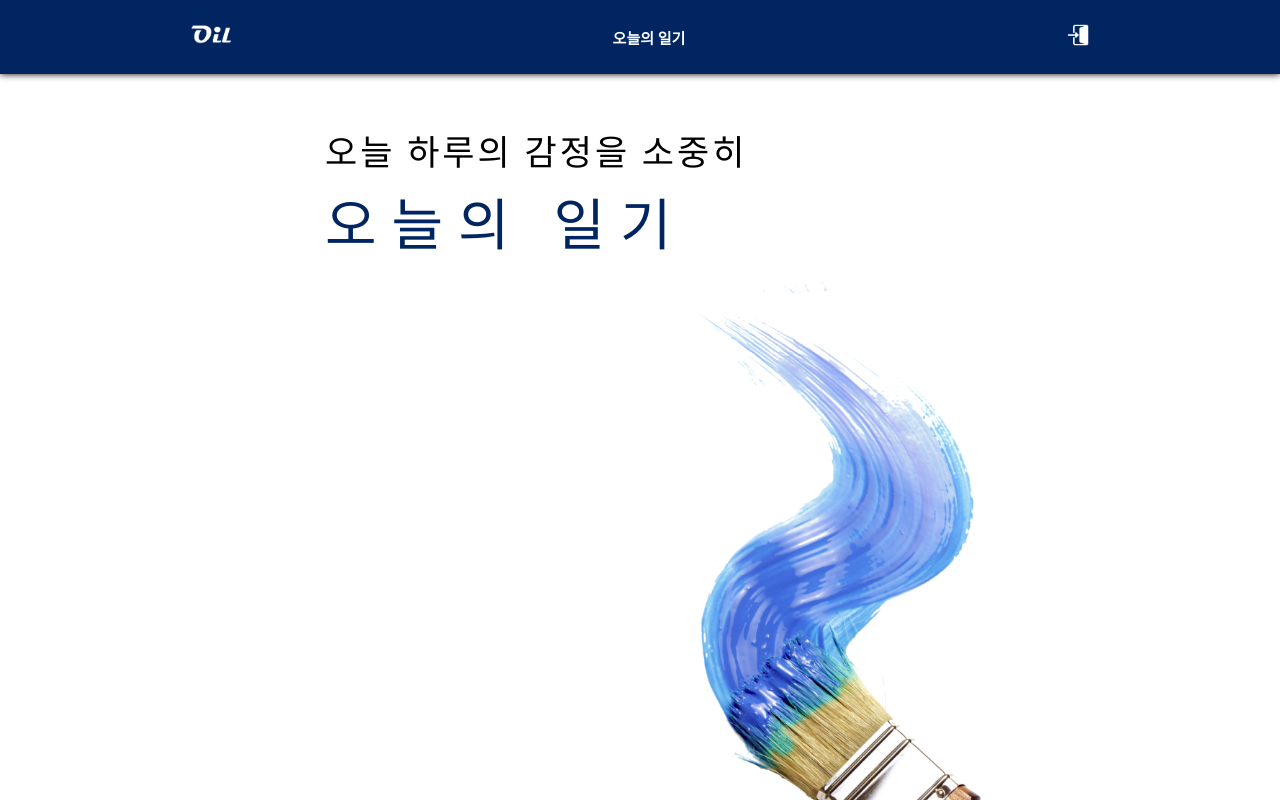
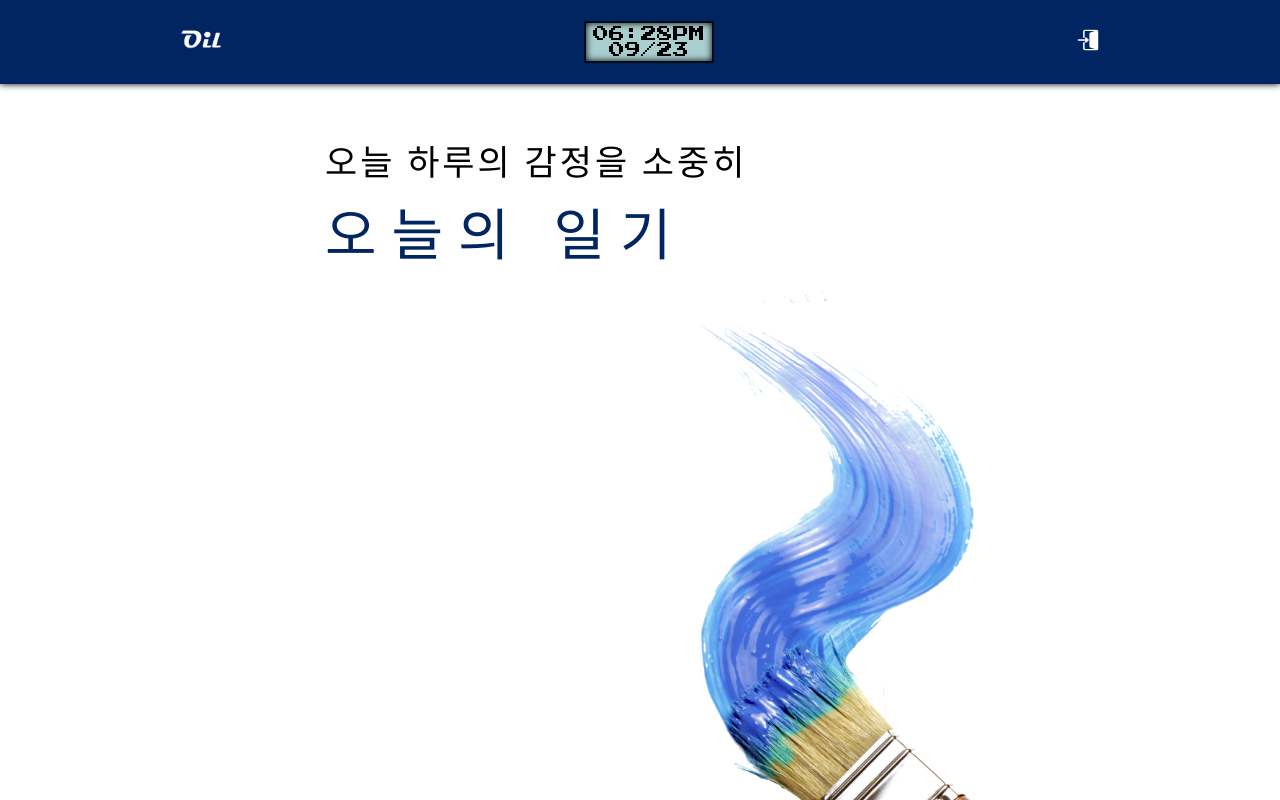
Before and after one commit to leejaeyun159/OilReactFront, a React (Create React App) app: page / in a window 1280 px wide. Shown: the top 800 px of the page. Built offline with nearby package versions, Linux system fonts and the light colour scheme; a web font is replaced by a local one.

Commit message:
MarkUP Update AND Router Transition

```diff
--- a/src/App.css
+++ b/src/App.css
@@ -1,11 +1,15 @@
-@import url('https://fonts.googleapis.com/css2?family=Gothic+A1:wght@100;300;500;700&family=Noto+Serif+KR:wght@200;400;500;700&family=Oswald:wght@700&display=swap');
+@import url('https://fonts.googleapis.com/css2?family=Gothic+A1:wght@100;300;500;700&family=Inconsolata:wght@200;300&family=Noto+Serif+KR:wght@200;400;500;700&family=Orbitron:wght@400;500&family=Oswald:wght@700&family=Press+Start+2P&family=Righteous&display=swap');
 @import url('https://cdn.jsdelivr.net/gh/orioncactus/pretendard/dist/web/static/pretendard.css');
 *{
     font-family: 'Pretendard';
     /* font-family: 'Gothic A1', sans-serif; */
     /* font-family: 'Noto Serif KR', serif;
-    font-family: 'Oswald', sans-serif; */
+    font-family: 'Oswald', sans-serif;
+    font-family: 'Inconsolata', monospace;*/
+    /*font-family: 'Orbitron', sans-serif;*/
+
 }
+
 /*
 Gothic A1
 Thin 100
@@ -22,18 +26,24 @@ Bold 700 */
 /* Oswald
 Bold 700 */
 
+/*'Inconsolata',
+200
+300*/
+
 #root {
     --maincolor: #002560;
     --semiSilver: #DBDBDB;
     --backBlue: #e6eefb;
 
+
 }
 
-#contentPage {
+.contentPage {
     width:100%;
     min-height: 100vh;
     max-width: 700px;
     margin: 0 auto;
+    position: relative;
 }
 html,body{
     margin:0;
@@ -43,3 +53,31 @@ body {
     padding-right: 0 !important;
     /* modal 창 띄웠을 때 오류 방지 */
 }
+
+.page{
+    position: absolute;
+    left: 15px;
+    right: 15px;
+}
+
+.page-enter {
+    opacity: 0;
+    transform: scale(0.1);
+}
+
+.page-enter-active {
+    opacity: 1;
+    transform: scale(1);
+    transition: opacity 500ms, transform 500ms;
+}
+
+.page-exit {
+    opacity: 1;
+    transform: scale(1);
+}
+
+.page-exit-active {
+    opacity: 0;
+    transform: scale(0.1);
+    transition: opacity 500ms, transform 500ms;
+}
--- a/src/App.js
+++ b/src/App.js
@@ -1,7 +1,7 @@
 import './App.css';
-import React, { useContext } from 'react';
-import { Nav, Footer } from './UI';
-import { Route, Routes, BrowserRouter, Navigate } from "react-router-dom";
+import React, { useContext,useState } from 'react';
+import { Nav, Footer, Clock } from './UI';
+import { Route, Routes, Navigate, useLocation } from "react-router-dom";
 import Calendar from './components/Calendar';
 import DetailGraph from './components/DetailGraph';
 import FindPassword from './components/FindPassword';
@@ -14,39 +14,53 @@ import FindPasswordSend from './components/FindPasswordSend';
 import FAQ from './components/FAQ';
 import DeleteAccount from './components/DeleteAccount'
 import AuthContext from './store/oil-context';
+import { CSSTransition, TransitionGroup } from 'react-transition-group';
 
 const App =()=>{
   const authCtx = useContext(AuthContext);
   const isLoggedIn = authCtx.isLoggedIn
+  const location = useLocation();
+
+  const [turnOn, setTurnOn] = useState(false);
+  const clockLight = () =>{
+    setTurnOn(!turnOn);
+    console.log(turnOn)
+  }
   return (
-    <BrowserRouter>
-      <Nav pageTitle="오늘의 일기" />
-      <div id="contentPage">
+    <>
+    <Nav navClock={<Clock lightOn={turnOn} />}/>
+            <TransitionGroup component="div" className="contentPage">
+              <CSSTransition key ={location.pathname} timeout={500} classNames="page" unmountOnExit>
                 <Routes>
                   {!isLoggedIn && <Route path="/findPw" element={<FindPasswordSend />} />}
-          {!isLoggedIn && <Route exact path="/" element={<InitialPage />} /> }
-          {!isLoggedIn && <Route path="/login" element={<Login />} /> }
-          {!isLoggedIn && <Route path="/register" element={<Register />} /> }
+                  {!isLoggedIn && <Route exact path="/" element={<InitialPage />} />}
+                  {!isLoggedIn && <Route path="/login" element={<Login />} />}
+                  {!isLoggedIn && <Route path="/register" element={<Register />} />}
                   {/* 인증 안했을 시에 나오는 창 */}
 
                   {isLoggedIn && <Route path="/authfindPw" element={<FindPasswordSend />} />}
                   {isLoggedIn && <Route path="/changePw" element={<FindPassword />} />}
                   {isLoggedIn && <Route path="/calendar" element={<Calendar />} />}
                   {isLoggedIn && <Route path="/diarydetail" element={<DetailGraph />} />}
-          {isLoggedIn && <Route path="/mainFeed" element={<MainFeed />} />}
+                  {isLoggedIn && <Route path="/mainFeed" element={<MainFeed fn={clockLight}/>} />}
                   {isLoggedIn && <Route path="/search" element={<SearchingPage />} />}
                   {isLoggedIn && <Route path="/faq" element={<FAQ />} />}
                   {isLoggedIn && <Route path="/delAccount" element={<DeleteAccount />} />}
                   {/* 인증했을 시에 나오는 창 */}
 
-          <Route path="/*"
-          element={isLoggedIn?
-          <Navigate to ="/mainFeed" replace={true}/>
-          :<Navigate to ="/login" replace={true}/>}/>
+                  <Route
+                    path="/*"
+                    element={
+                      isLoggedIn
+                      ? <Navigate to="/mainFeed" replace={true} />
+                      : <Navigate to="/login" replace={true} />
+                    }
+                    />
               </Routes>
-      </div>
+            </CSSTransition>
+          </TransitionGroup>
           <Footer />
-    </BrowserRouter>
+          </>
   );
 }
 
--- a/src/MUI/FloatingActionButton.js
+++ b/src/MUI/FloatingActionButton.js
@@ -5,10 +5,14 @@ import AddIcon from "@mui/icons-material/Add";
 
 export default function FloatingActionButtons(props) {
   return (
-        <Box sx={{ "& > :not(style)": { m: 1 } }} onClick={props.onClick}>
-          <Fab color="primary" aria-label="add">
-            <AddIcon/>
-          </Fab>
-        </Box>
+    <Box sx={{ "& > :not(style)": { m: 1 } }} onClick={props.onClick}>
+      <Fab
+        color="primary"
+        aria-label="add"
+        sx={{ border: "white 3px solid" }}
+      >
+        <AddIcon />
+      </Fab>
+    </Box>
   );
 }
--- a/src/MUI/TemporaryDrawer.js
+++ b/src/MUI/TemporaryDrawer.js
@@ -106,7 +106,9 @@ export default function TemporaryDrawer(props) {
     <div>
       {["right"].map((anchor) => (
         <React.Fragment key={anchor}>
-          <Button onClick={toggleDrawer(anchor, true)}>{props.children}</Button>
+          <Button sx={{
+            p:0, minWidth:22
+          }}onClick={toggleDrawer(anchor, true)}>{props.children}</Button>
           <Drawer
             anchor={anchor}
             open={state[anchor]}
--- /dev/null
+++ b/src/UI/Clock.js
@@ -0,0 +1,49 @@
+import { useState, useEffect } from 'react';
+import styled from 'styled-components';
+import moment from 'moment';
+
+const ClockCounter = styled.div`
+  font-family: "Press Start 2P", cursive;
+  font-weight: 300;
+  background-color: ${(props) => props.lightOn ? "rgb(0 255 129)" : "rgb(169 206 208)"};
+  border: #020b19 solid 2px;
+  box-shadow: inset 0 0 7px;
+  width: 120px;
+  padding: 3px;
+  color: ${(props) => props.color};
+  text-align: center;
+`;
+
+
+const Clock = (props) =>{
+    let timer;
+    const [time,setTime] = useState(moment());
+    const [color,setColor] = useState('green');
+    useEffect(() => {
+      timer = setInterval(() => {
+        setTime(moment());
+      }, 1000);
+
+      if (+time.format("mm") >= 56) {
+        setColor("#b00000");
+      } else {
+        setColor("black");
+      }
+
+      return () => {
+        clearInterval(timer);
+      };
+    }, [time.format("mm")]);
+
+
+    return (
+      <div>
+        <ClockCounter lightOn={props.lightOn} color={color}>
+          {time.format("hh:mm")}
+          {time.format("A MM/DD")}
+        </ClockCounter>
+      </div>
+    );
+}
+
+export default Clock;
--- a/src/UI/DiaryPage.js
+++ b/src/UI/DiaryPage.js
@@ -13,7 +13,7 @@ const ConditionPreview = styled.div`
 `;
 
 const Background = styled.div`
-  box-shadow: 0px 2px 15px #bbbbbb;
+  box-shadow: 0px 2px 9px #bbbbbb;
   border-radius: 0 0 15px 0;
   height: 80px;
   margin: 10px auto 0 auto;
--- a/src/UI/Nav.js
+++ b/src/UI/Nav.js
@@ -7,25 +7,23 @@ import { useContext } from  'react';
 const OilNav = styled.div`
   padding: 20px 0;
   display: flex;
+  align-contents: center;
   background: var(--maincolor);
   box-shadow: 0 0 7px 0 #000000;
 `;
-const LeftChild = styled.div`
-    justify-content:start;
-    margin:auto;
+  const LeftChild = styled.div`
+  padding:5px 0;
+  margin:auto;
 }
 `;
 
 const HeadText = styled.div`
-    font-size: 15px;
-    font-weight:900;
-    color:white;
-    margin: auto;
+  margin: auto;
 `;
 
 const RightChild = styled.div`
-  justify-content: end;
-  margin: auto;
+  padding: 9px 0;
+  margin:0 auto;
 `;
 
 const Img = styled.img`
@@ -34,16 +32,6 @@ const Img = styled.img`
   src: "${(props) => props.logo}";
 `;
 
-const RBtn = styled.div`
-  width: 40px;
-  height: 40px;
-  border: none;
-  cursor: pointer;
-  background: url("${(props) => props.logo}") no-repeat;
-  background-position: center;
-  background-size: ${(props) => props.size};
-  top: 50%;
-`;
 
 const Nav = (props) => {
   const authCtx = useContext(OilContext);
@@ -62,14 +50,12 @@ const Nav = (props) => {
           </Link>
         )}
       </LeftChild>
-      <HeadText>{props.pageTitle}</HeadText>
+      <HeadText>{props.navClock}</HeadText>
       <RightChild>
         {isLoggedIn ? (
-          <RBtn>
             <TemporaryDrawer>
               <Img src="/asset/category.png" width="22px" height="22px" />
             </TemporaryDrawer>
-          </RBtn>
         ) : (
           /*카테고리 모달창 */
           <Link to="/login">
--- a/src/UI/index.js
+++ b/src/UI/index.js
@@ -8,6 +8,7 @@ import TextField from "./TextField";
 import Button from "./Button";
 import Footer from './Footer'
 import DiaryTextField from "./DiaryTextField";
+import Clock from "./Clock";
 
 export {
   ProgressBar,
@@ -20,4 +21,5 @@ export {
   Button,
   Footer,
   DiaryTextField,
+  Clock
 };
--- a/src/components/CreatePage.js
+++ b/src/components/CreatePage.js
@@ -65,13 +65,13 @@ return (
     <Card>
       <Card>
         <div>
-          <SelectAutoWidth
+          {/* <SelectAutoWidth
             label="날짜"
             list={date}
             onBlur={dateBlurHandler}
             onChange={dateChangeHandler}
             pick={datePick}
-          />
+          /> */}
           <SelectAutoWidth
             label="날씨"
             list={weather}
--- a/src/components/MainFeed.module.css
+++ b/src/components/MainFeed.module.css
@@ -1,7 +1,18 @@
 .div{
+    width: 100%;
+    margin-top: 30px;
+    padding: 20px 0;
 }
+
+.div > p {
+    color:var(--maincolor);
+    text-align: right;
+    margin: 0 5px 0 0;
+    font-size: 12px;
+}
+
 .btn{
-    position: absolute;
-    bottom: 5%;
-    right: 5%;
+    position: fixed;
+    bottom: 2%;
+    right: 2%;
 }
--- a/src/index.js
+++ b/src/index.js
@@ -6,12 +6,15 @@ import reportWebVitals from './reportWebVitals';
 import { ThemeProvider } from "@mui/material/styles";//mui 색깔 설정
 import { theme } from '../src/MUI/theme' //mui 색깔 바꾸기
 import { AuthContextProvider } from './store/oil-context';
+import { BrowserRouter } from 'react-router-dom';
 
 const root = createRoot(document.getElementById('root'));
 root.render(
   <AuthContextProvider>
     <ThemeProvider theme={theme}>
-      <App />
+      <BrowserRouter>
+        <App />
+      </BrowserRouter>
     </ThemeProvider>
   </AuthContextProvider>
 );
```
Also changed, not shown: src/components/MainFeed.js (+10 -3 lines). Lines whose indentation alone changed are shown as unchanged.
